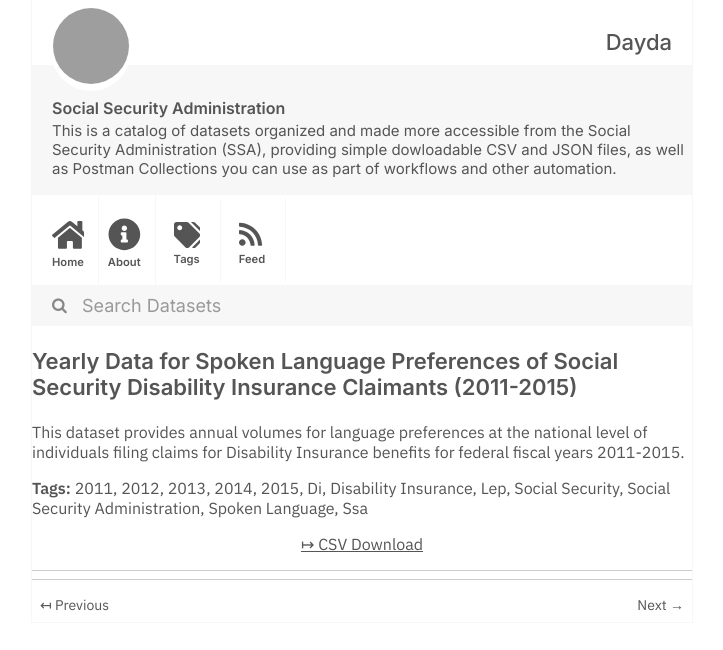
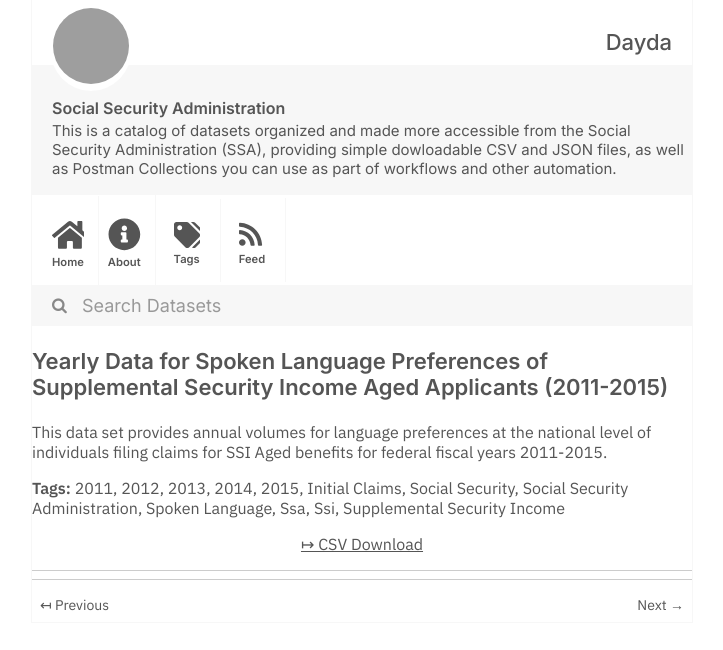
Before and after one commit to dayda-entities/social-security-administration, a Jekyll site: the page built from _posts/2020-11-10-yearly-data-for-spoken-languag.md, in a window 1280 px wide, cut to the strip 0-650 px from the top of the page. Shown: the whole strip, without its empty margins (278-1001 px from the left). Built offline with Jekyll 4.4.1, drawn with Linux system fonts in a browser that asks for light colours; grey boxes are pictures that could not be loaded.

Commit message:
Publish Data

```diff
--- a/_posts/2020-11-10-yearly-data-for-spoken-languag.md
+++ b/_posts/2020-11-10-yearly-data-for-spoken-languag.md
@@ -1,9 +1,9 @@
 ---
 title: >-
-  Yearly Data for Spoken Language Preferences of Social Security Disability
-  Insurance Claimants (2011-2015)
-created: '2020-11-10T16:50:15.271692'
-modified: '2021-04-06T02:48:28.188653'
+  Yearly Data for Spoken Language Preferences of Supplemental Security Income
+  Aged Applicants (2011-2015)
+created: '2020-11-10T16:50:14.042584'
+modified: '2020-12-03T20:36:09.941856'
 state: active
 type: dataset
 tags:
@@ -12,17 +12,18 @@ tags:
   - '2013'
   - '2014'
   - '2015'
-  - Di
-  - Disability Insurance
-  - Lep
+  - Initial Claims
   - Social Security
   - Social Security Administration
   - Spoken Language
   - Ssa
+  - Ssi
+  - Supplemental Security Income
 groups: []
-csv_url: 'https://www.ssa.gov/open/data/Yrly-Spoken-Language-DI-Claims.csv'
+csv_url: >-
+  https://www.ssa.gov/open/data/Yrly-Data-Spoken-Language-Initial-Claims-SSI-Aged.csv
 json_url: ''
 layout: post
 
 ---
-This dataset provides annual volumes for language preferences at the national level of individuals filing claims for Disability Insurance benefits for federal fiscal years 2011-2015.
+This data set provides annual volumes for language preferences at the national level of individuals filing claims for SSI Aged benefits for federal fiscal years 2011-2015.
```
